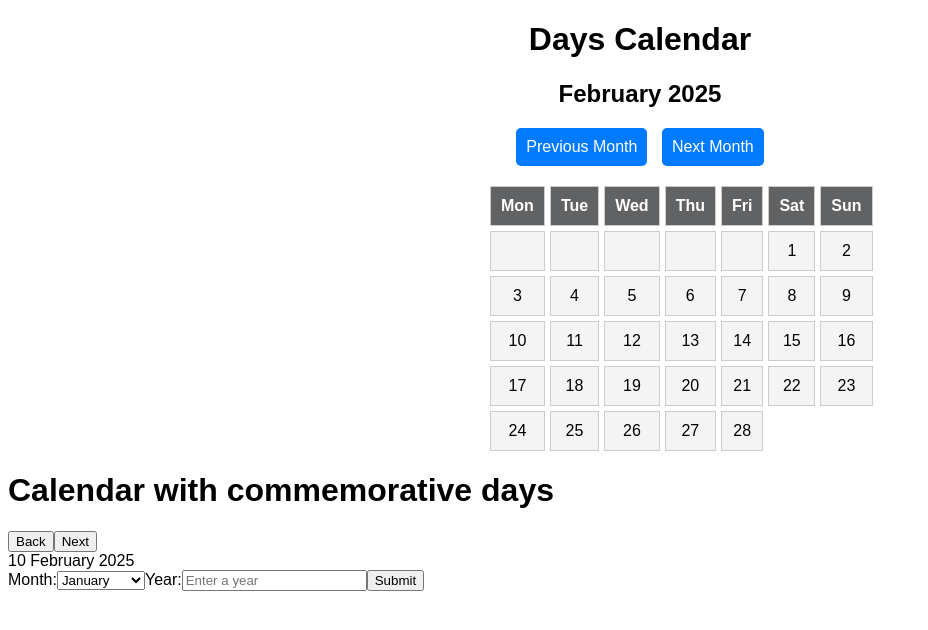
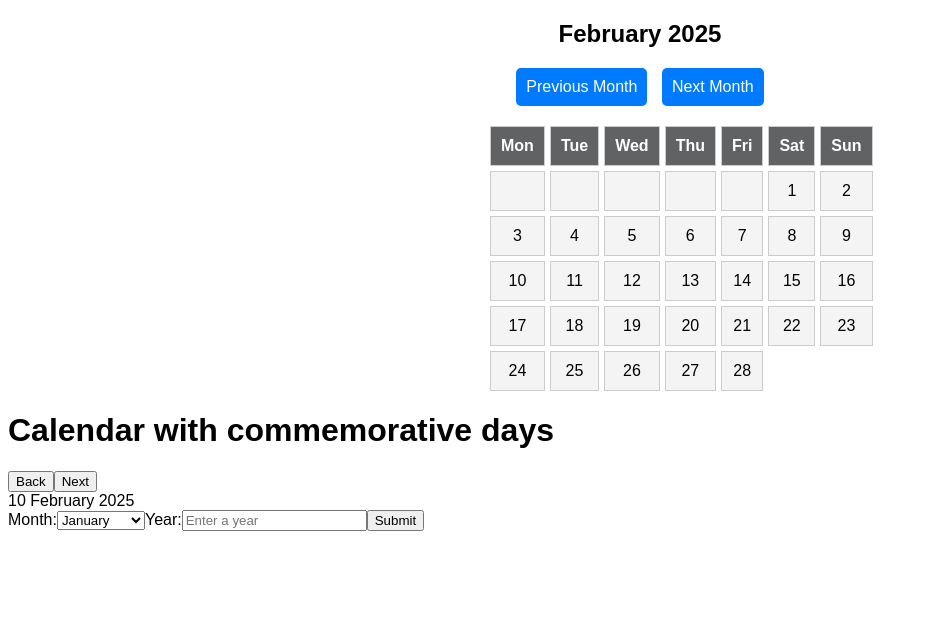
Before and after one commit to nadika-zavodovska/days-calendar-project, a plain HTML site: page index.html in a window 1280 px wide. Shown: the whole page, without its empty margins (0-928 px from the left). Drawn offline with Linux system fonts and the light colour scheme.

Commit message:
Remove h1 tag

```diff
--- a/index.html
+++ b/index.html
@@ -9,7 +9,6 @@
 </head>
 <body>
   <div class="calendar-container">
-    <h1>Days Calendar</h1>
     <h2 id="title"></h2>
     <div class="nav-buttons">
       <button onclick="changeMonth(-1)">Previous Month</button>
```
